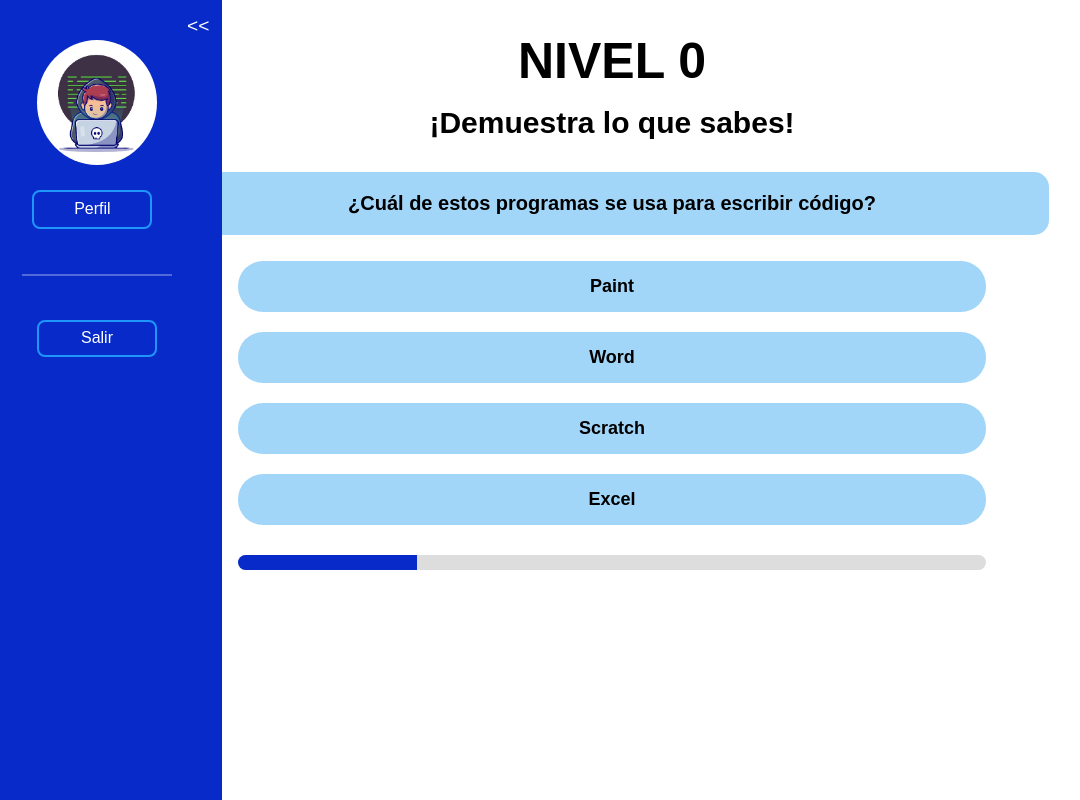
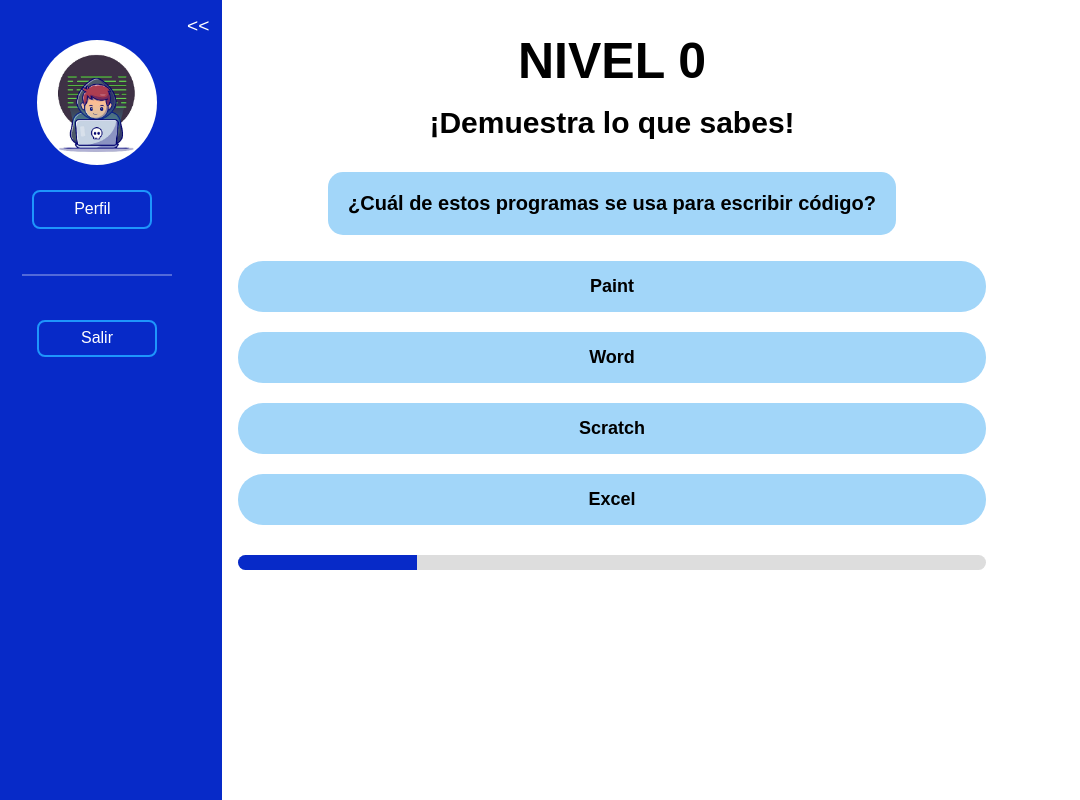
Before and after one commit to Darpsi/Frontend-CodeKids, a React (Create React App) app: page /level in a window 1280 px wide. Shown: the whole page, without its empty margins (28-1108 px from the left). Built offline with nearby package versions, Linux system fonts and the light colour scheme; a web font is replaced by a local one.

Commit message:
Arreglos merge

```diff
--- a/src/assets/styles/Exam.css
+++ b/src/assets/styles/Exam.css
@@ -4,7 +4,7 @@
     max-width: 800px;
     margin: auto;
     padding: 2rem;
-    background-color: #f5f5dc;
+    background-color: #a2d6f9;
     border-radius: 1rem;
     font-family: 'Sour Gummy', sans-serif;
     box-shadow: 0 4px 10px rgba(0, 0, 0, 0.1);
--- a/src/assets/styles/Level.css
+++ b/src/assets/styles/Level.css
@@ -6,19 +6,21 @@
   padding: 2rem 1rem;
   display: flex;
   flex-direction: column;
-  align-items: center;
+  margin-left: 400;
 }
 
 .app-container h1 {
   font-size: 50px;
   font-weight: bold;
   margin-bottom: 1rem;
+  margin-left: 400;
 }
 
 .app-container h2 {
   font-size: 30px;
   font-weight: bold;
   margin-bottom: 2rem;
+  margin-left: 400;
 }
 
 /* Pregunta */
@@ -26,10 +28,13 @@
   background-color: #a2d6f9;
   padding: 20px;
   border-radius: 15px;
-  width: 70%;
+  width: auto;
+  max-width: 1000px;
+  align-self: center;
   font-size: 20px;
   font-weight: bold;
   margin-bottom: 1rem;
+  margin-left: 400;
 }
 
 .app-container .option {
--- a/src/assets/styles/SelectLevel.css
+++ b/src/assets/styles/SelectLevel.css
@@ -2,10 +2,13 @@
 
 .piramide-container {
   text-align: center;
-  background: white;
+  background: #a2d6f9;
   padding: 2rem;
   font-family: 'Sour Gummy', sans-serif;
   max-width: 900px;
+  align-items: center;
+  align-self: center;
+  margin-left: 250px;
 }
 
 .contenido-central {
--- a/src/components/CartaModulos.jsx
+++ b/src/components/CartaModulos.jsx
@@ -17,7 +17,7 @@
 
   const handleClick = (e) => {
     e.stopPropagation();
-    navigate("/level");
+    navigate("/select-level");
   };
 
   return (
--- a/src/routes/AppRouter.jsx
+++ b/src/routes/AppRouter.jsx
@@ -8,6 +8,9 @@
 import VerifyToken from '../pages/Verify-token';
 import ResetPassword from '../pages/Reset-password';
 import Perfil from "../pages/Perfil";
+import SelectLevel from "../pages/SelectLevel";
+import Maxgame from "../pages/Maxgame";
+import Exam from "../pages/Exam";
 
 function AppRouter() {
   return (
@@ -22,6 +25,9 @@
         <Route path="/perfil" element={<Perfil />} />
         <Route path="/verify-token" element={<VerifyToken />} />
         <Route path="/reset-password" element={<ResetPassword />} />
+        <Route path="/select-level" element={<SelectLevel />} />
+        <Route path="/maxgame" element={<Maxgame />} />
+        <Route path="/exam" element={<Exam />} />
         {/* Otras rutas */}
       </Routes>
     </BrowserRouter>
```
